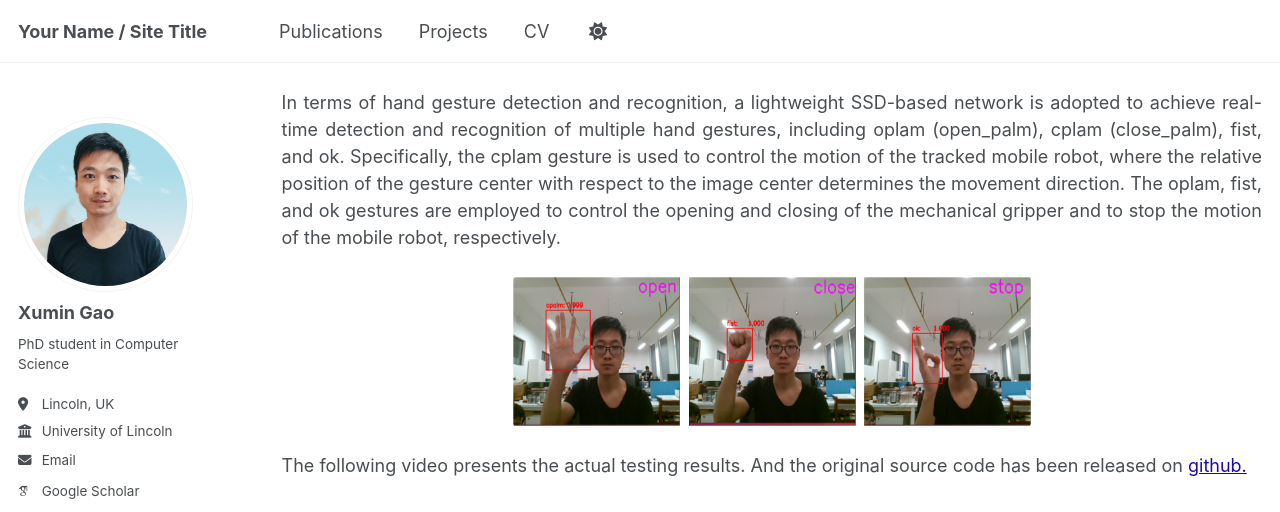
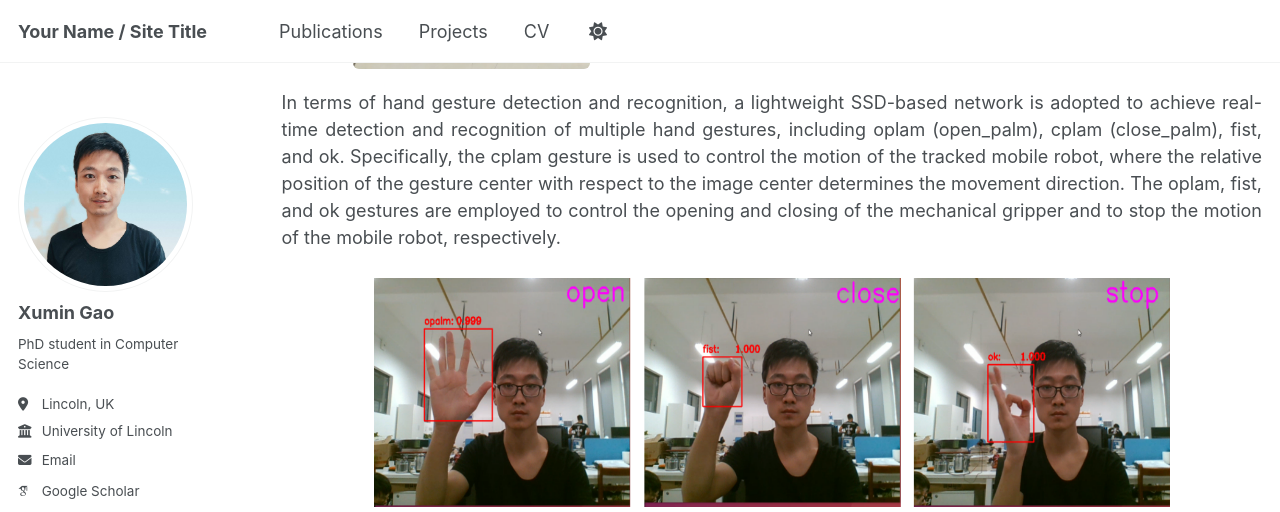
Before and after one commit to XuminGaoGithub/XuminGaoGithub.github.io, a Jekyll site: the page built from _pages/Handpose_InteractiveControl.md, in a window 1280 px wide and 1400 px high, scrolled down 838 px. Shown: the top 512 px of the window. Built offline with Jekyll 4.4.1, drawn with Linux system fonts in a browser that asks for light colours; some web fonts are replaced; a script bundle is joined from its source files by our own code; library files that are not in the unit come from our copies; some of the changed text lies outside the part shown; grey boxes are pictures that could not be loaded.

Commit message:
Update Handpose_InteractiveControl.md

```diff
--- a/_pages/Handpose_InteractiveControl.md
+++ b/_pages/Handpose_InteractiveControl.md
@@ -33,8 +33,8 @@
 
   <!-- 左图容器（稍窄） -->
   <div style="
-    width: 300px;
-    height: 220px;
+    width: 400px;
+    height: 300px;
     display: flex;
     justify-content: center;
     align-items: center;
@@ -82,13 +82,13 @@
   <img
     src="/images/HRHandpose_reg.png"
     alt="Crack Recognition Results"
-    style="width: 520px; max-width: 100%; border-radius:6px;"
+    style="width: 800px; max-width: 100%; border-radius:6px;"
   />
 </div>
 
 
 <p style="margin-top:5px; text-align: justify; text-justify: inter-word; text-align-last: left;">
-The following video presents the actual testing results. And the original source code has been released on
+The following video is a test demo, and the original source code has been released on
   <a href="https://github.com/XuminGaoGithub/Crack-Detection-System-Based-on-Drone-Vision"
      target="_blank"
      style="color:#1a0dab; text-decoration:underline;">
```
Also changed, not shown: other parts of _pages/Handpose_InteractiveControl.md (+1 -1 lines).
